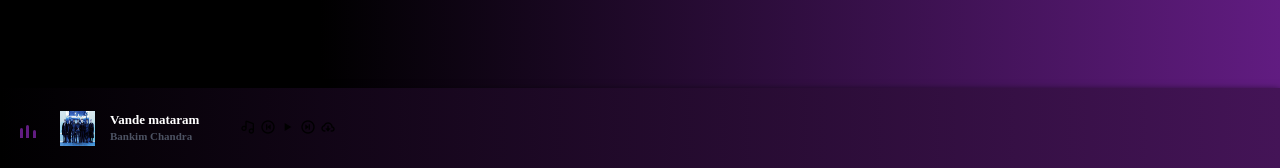
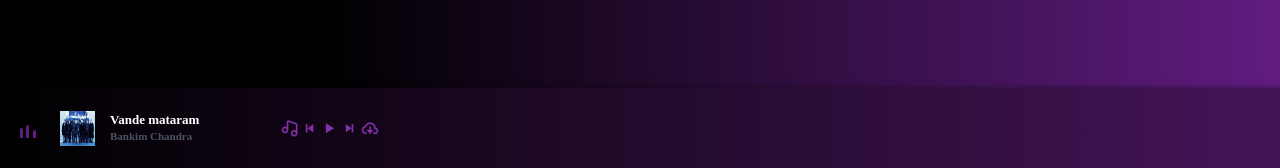
Before and after one commit to nunaprameswari/Project_UAS, a Django app: page / in a window 1280 px wide. Shown: the part 632-800 px from the top of the page. Run offline with Django 4.2, Linux system fonts and the light colour scheme.

Commit message:
mengatur css icon

```diff
--- a/Army/templates/menu.html
+++ b/Army/templates/menu.html
@@ -117,9 +117,9 @@
             </h5>
             <div class="icon">
                 <i class='bx bx-music'></i>
-                <i class='bx bx-skip-previous-circle'></i>
+                <i class='bx bx-skip-previous'></i>
                 <i class='bx bx-play'></i>
-                <i class='bx bx-skip-next-circle'></i>
+                <i class='bx bx-skip-next' ></i>
                 <i class='bx bx-cloud-download'></i>
             </div>
         </div>
--- a/static/css/musicku.css
+++ b/static/css/musicku.css
@@ -266,3 +266,12 @@ header .master_play h5 .subtitle {
     text-overflow: ellipsis;
     white-space: nowrap;
 }
+
+header .master_play .icon {
+    font-size: 20px;
+    color: #8131a7;
+    margin: 0px 20px 0px 40px;
+    outline: none;
+    display: flex;
+    align-items: center;
+}
```
